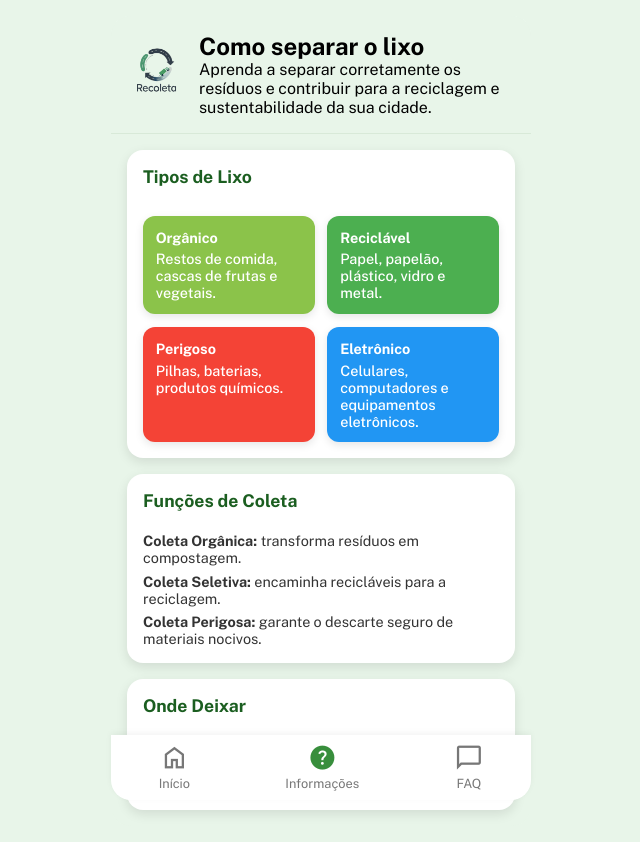
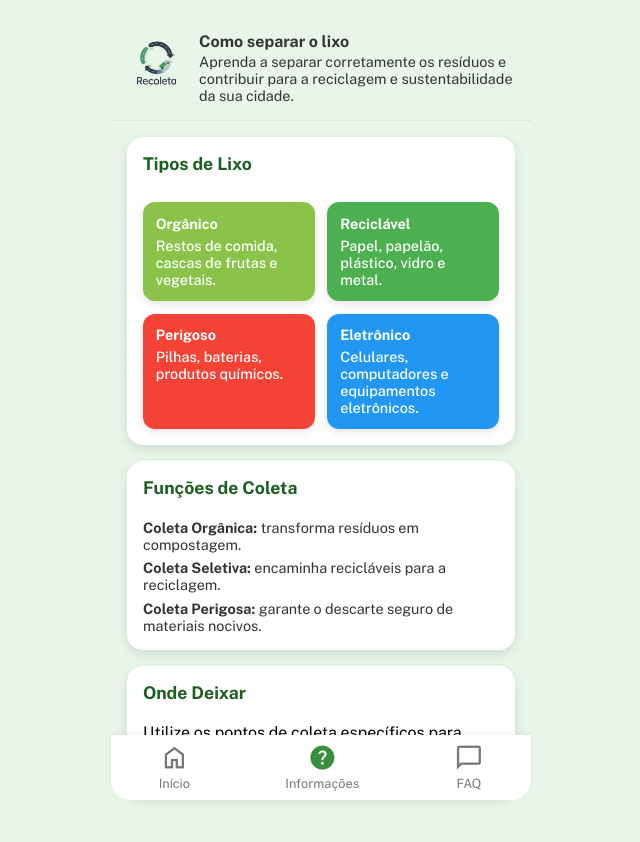
Before and after one commit to aliciaab/ProjetoSynFive, a website: page html/Inform.html in a window 1280 px wide. Shown: the whole page, without its empty margins (319-959 px from the left). Drawn offline with nearby package versions, Linux system fonts and the light colour scheme.

Commit message:
tamo indo

```diff
--- a/css/Inform.css
+++ b/css/Inform.css
@@ -43,18 +43,37 @@ body {
   object-fit: contain;
   cursor: pointer;
 }
+.ecoleta-header {
+  display: flex;
+  align-items: center; /* alinha verticalmente logo e texto */
+  gap: 0.5rem;         /* espaço mínimo entre logo e texto */
+  padding: 1rem;
+  border-bottom: 1px solid #d8e9d8;
+  background: #e8f5e9;
+  border-radius: 12px 12px 0 0;
+}
 
 .header-center {
   display: flex;
   flex-direction: column;
-  flex: 1;
-  align-items: flex-start; /* antes era center, agora é left */
+  align-items: flex-start; /* mantém o texto junto à logo */
+  justify-content: center;  /* centraliza verticalmente em relação à logo */
+  gap: 0.1rem;              /* deixa título e parágrafo mais próximos */
 }
 
-.header-center h2,
+.header-center h2 {
+  font-size: 1.0rem;  /* tamanho menor */
+  font-weight: 700;
+  color: #333;
+  margin: 0;
+}
+
 .header-center p.descricao {
-  text-align: left; /* garante que o texto fique alinhado à esquerda */
+  font-size: 0.9rem;   /* tamanho menor */
+  color: #333;
+  margin: 0;
 }
+
 
 
 /* ===== CONTEÚDO ===== */
```
